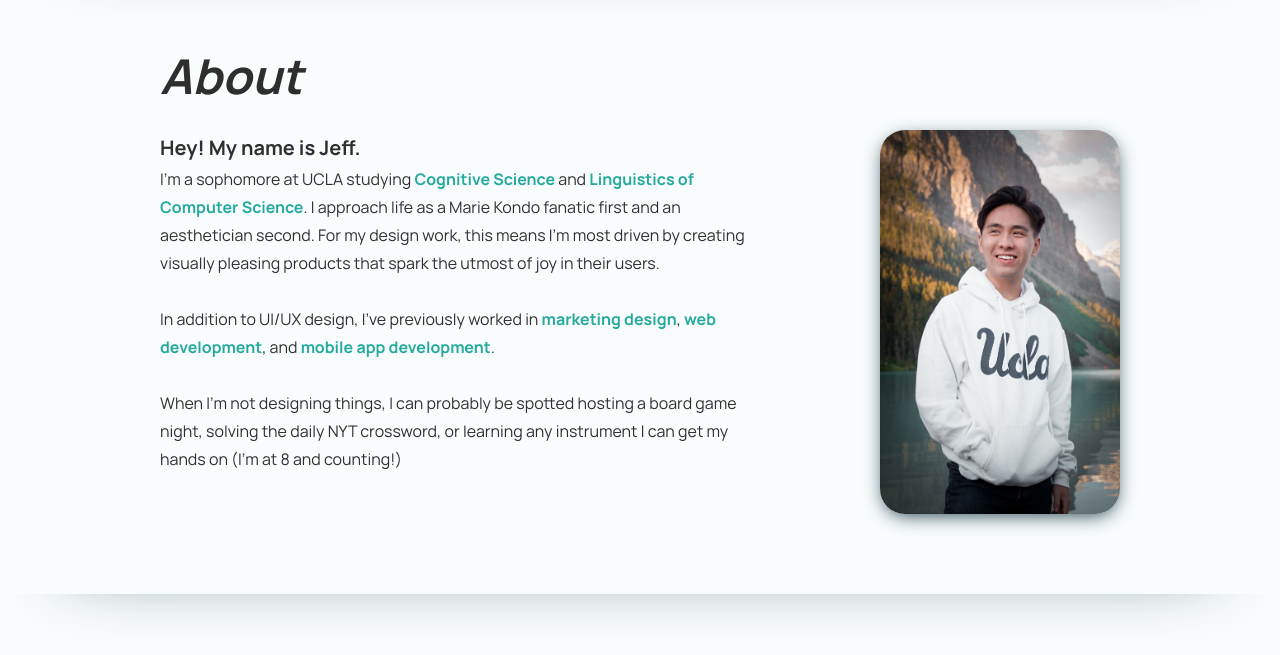
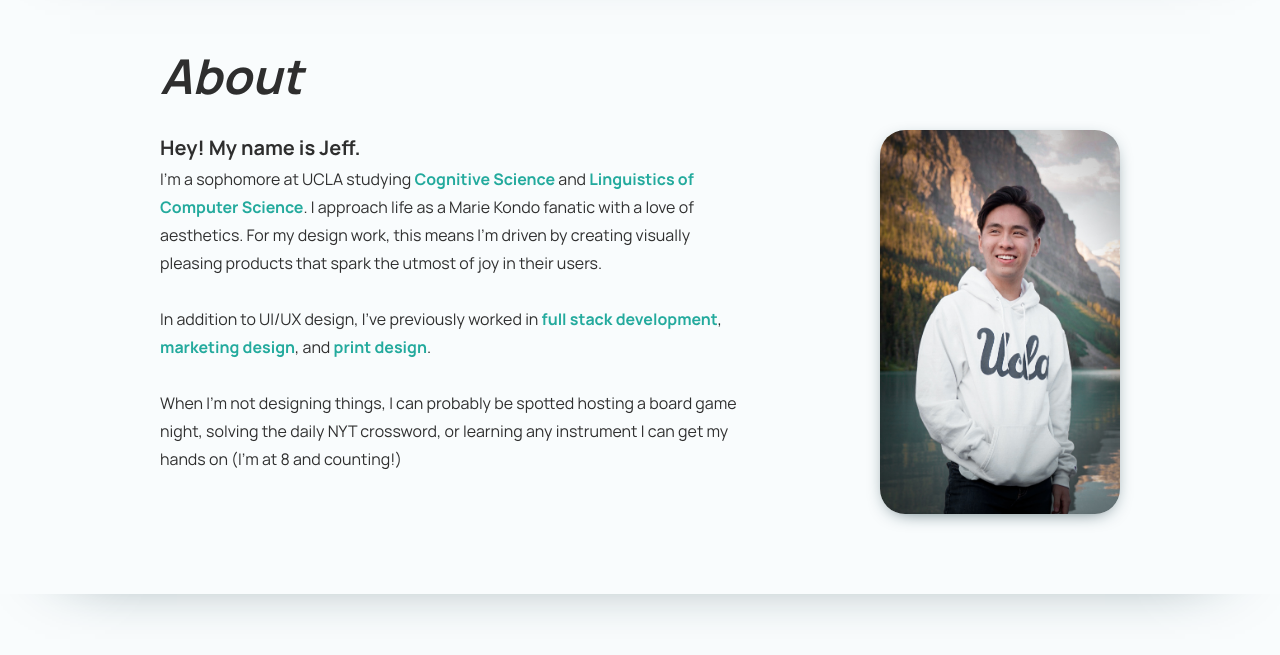
Before and after one commit to thejefflu/thejefflu.github.io, a plain HTML site: page index.html in a window 1280 px wide. Shown: the part 1100-1755 px from the top of the page. Drawn offline with Linux system fonts and the light colour scheme; a web font is replaced by a local one.

Commit message:
bio & resume updates

```diff
--- a/css/main.css
+++ b/css/main.css
@@ -261,7 +261,7 @@ nav img {
   width: 15rem;
   border-radius: 25px;
   object-fit: cover;
-  box-shadow: 0px 5px 20px -5px var(--gunmetal);
+  box-shadow: 0px 5px 20px -10px var(--gunmetal);
   margin-bottom: 5em;
   transition: 0.4s ease
 }
--- a/index.html
+++ b/index.html
@@ -152,12 +152,10 @@
             I'm a sophomore at UCLA studying
               <a href="https://www.psych.ucla.edu" target="_blank" class="inline">Cognitive Science</a> and
               <a href="https://linguistics.ucla.edu" target="_blank" class="inline">Linguistics of Computer Science</a>.
-            I approach life as a Marie Kondo fanatic first and an aesthetician second. For my design work, this means I'm most driven by creating visually pleasing products that spark the utmost of joy in their&nbspusers.
+            I approach life as a Marie Kondo fanatic with a love of aesthetics. For my design work, this means I'm driven by creating visually pleasing products that spark the utmost of joy in their&nbspusers.
               <br><br>
-            In addition to UI/UX design, I've previously worked in
-              <a href="https://www.instagram.com/fpsproductions/" target="_blank" class="inline">marketing design</a>,
-              <a href="https://kidskonservatory.com" target="_blank" class="inline">web development</a>, and
-              <a href="https://www.figma.com/proto/QH5iPg8lH7K3IQyVgCFyOA/APIFM?node-id=2765%3A6825&scaling=contain&page-id=2395%3A6680&starting-point-node-id=2765%3A6825&show-proto-sidebar=0" target="_blank" class="inline">mobile app&nbspdevelopment</a>.
+            In addition to UI/UX design, I've previously worked in <a href="apifm.pdf" target="_blank" class="inline">full stack development</a>, <a href="https://kidskonservatory.com" target="_blank" class="inline">marketing design</a>, and
+              <a href="https://www.instagram.com/fpsproductions/" target="_blank" class="inline">print design</a>.
               <br><br>
             When I'm not designing things, I can probably be spotted hosting a board game night, solving the daily NYT crossword, or learning any instrument I can get my hands on (I'm at 8 and&nbspcounting!)
               <br>
```
Also changed, not shown: 2 other files.
